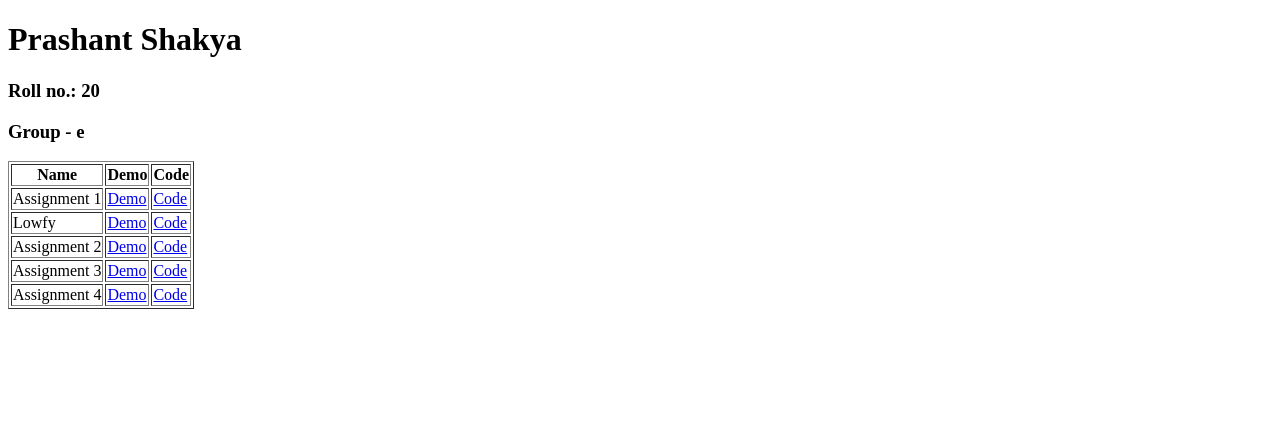
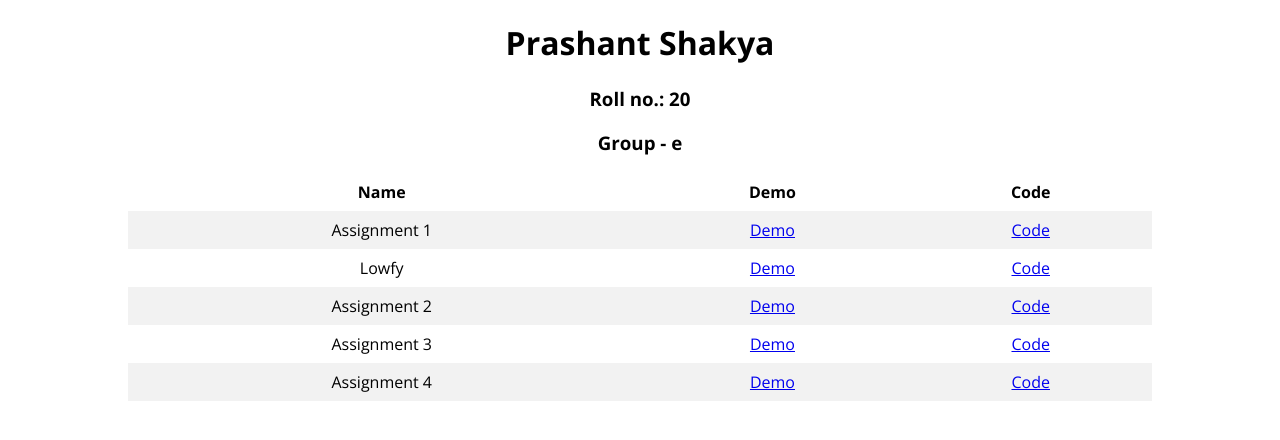
Before and after one commit to Piro29/Leapfrog, a plain HTML site: page index.html in a window 1280 px wide. Drawn offline with nearby package versions, Linux system fonts and the light colour scheme.

Commit message:
css on index

```diff
--- a/Assignment/Day 4/css/style.css
+++ b/Assignment/Day 4/css/style.css
@@ -348,7 +348,7 @@ footer {
 }
 
 #side-drawer {
-    width: 100%;
+    width:  100%;
     height: auto;
     background-color: #fff;
     position: fixed;
--- /dev/null
+++ b/assets/css/style.css
@@ -0,0 +1,27 @@
+body {
+    font-family: 'Open Sans', sans-serif;
+    margin: 0;
+    padding: 0;
+}
+
+.main-body {
+    width: 80%;
+    margin: 0 auto;
+    text-align: center;
+}
+
+table {
+    margin: 0 auto;
+    padding: 1rem;
+
+    border-collapse: collapse;
+    width: 100%;
+}
+
+th, td {
+    padding: 8px;
+}
+
+tr:nth-child(even) {
+    background-color: #f2f2f2;
+}
--- a/index.html
+++ b/index.html
@@ -2,13 +2,16 @@
 <html lang="en">
 <head>
     <title>Prashant Shakya</title>
+    <link rel="stylesheet" href="./assets/css/style.css">
+    <link href="https://fonts.googleapis.com/css2?family=Open+Sans:wght@300;400;500;600;700;800&display=swap"
+          rel="stylesheet">
 </head>
 <body>
-<div>
+<div class="main-body">
     <h1>Prashant Shakya</h1>
     <h3>Roll no.: 20</h3>
     <h3>Group - e</h3>
-    <table border="1">
+    <table>
         <tr>
             <th>Name</th>
             <th>Demo</th>
```
